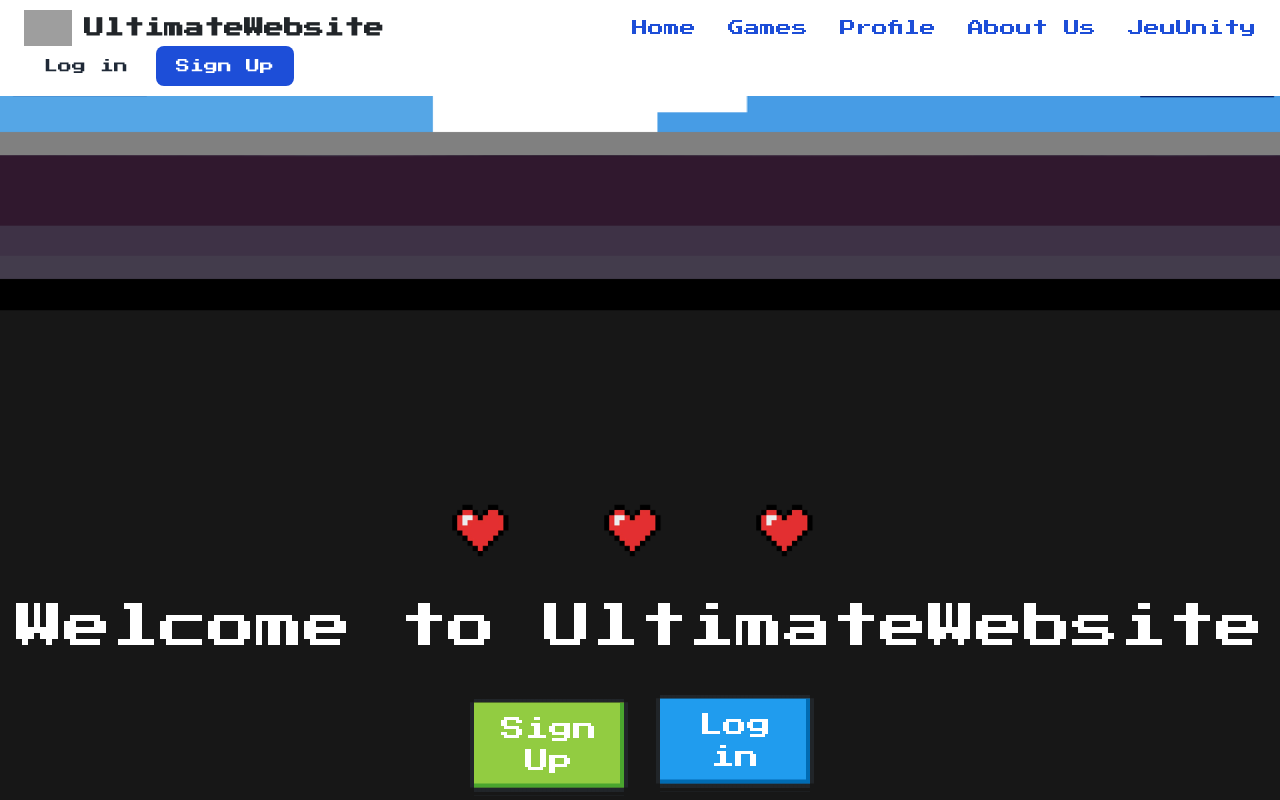
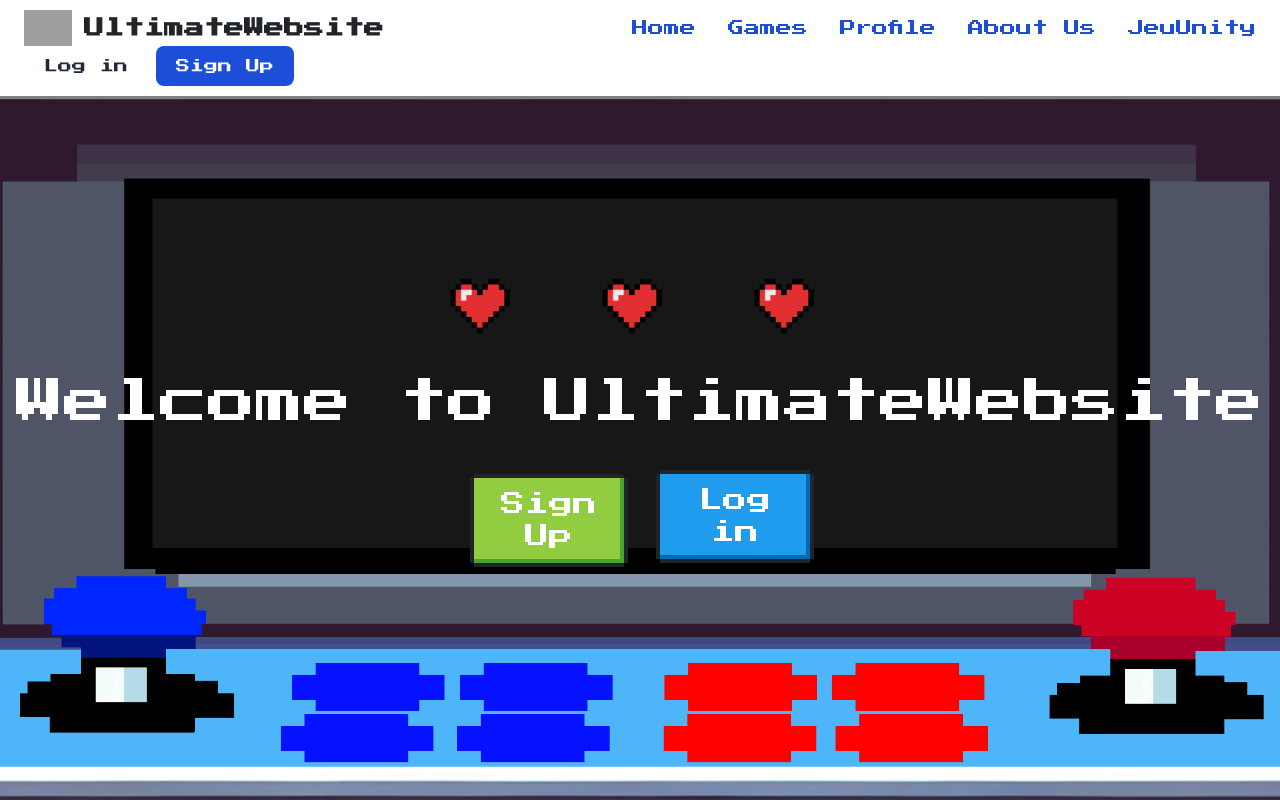
Before and after one commit to TheBester14/UltimateWebsite, a React (Create React App) app: page / in a window 1280 px wide. Shown: the top 800 px of the page. Built offline with nearby package versions, Linux system fonts and the light colour scheme; no server answers; grey boxes are pictures that could not be loaded.

Commit message:
Fix Home + Game prennait trop de place -A.B

```diff
--- a/src/components/Games.css
+++ b/src/components/Games.css
@@ -1,14 +1,25 @@
+html,
+body {
+  margin: 0;
+  padding: 0;
+  width: 100%;
+  height: 100%;
+  overflow: hidden; /* Prevent scrolling */
+}
+
 .arcade-container {
   position: relative;
   width: 100%;
   max-width: 2500px;
+  display: flex;
   margin: 0 auto;
 }
 
 .arcade-img {
   width: 100%;
-  height: 1250px;
+  height: 100vh;
   display: block;
+  object-fit: cover;
   background-color: #171717;
 }
 
@@ -97,7 +108,7 @@
   max-width: 500px;
   margin: auto;
   overflow: hidden;
-  top: 35%;
+  top: 30%;
   left: 20%;
   right: 200px;
 }
@@ -118,4 +129,5 @@
   color: #fff;
   top: 70%;
   margin-left: 40px;
+  margin-bot: 50px;
 }
--- a/src/components/Games.jsx
+++ b/src/components/Games.jsx
@@ -1,12 +1,75 @@
+// import React, { useState } from "react";
+// import "./Games.css";
+// import leftArrowIMG from "./leftArrowIMG.png";
+// import rightArrowIMG from "./rightArrowIMG.png";
+// import tetrisIMG from "./tetrisIMG.png";
+// import ChessIMG from "./ChessIMG.png";
+// import menubackground from "./menubackground.png";
+
+// const images = [tetrisIMG, ChessIMG];
+
+// const name = ["Tetris", "Chess"];
+// const urls = ["http://localhost:3000/tetris", "http://localhost:3000/chess"];
+
+// function Home() {
+//   const [currentIndex, setCurrentIndex] = useState(0);
+
+//   const prevSlide = () => {
+//     const newIndex = (currentIndex - 1 + images.length) % images.length;
+//     setCurrentIndex(newIndex);
+//   };
+
+//   const nextSlide = () => {
+//     const newIndex = (currentIndex + 1) % images.length;
+//     setCurrentIndex(newIndex);
+//   };
+
+//   return (
+//     <>
+//       <body>
+//         <div className="arcade-container">
+//           <img src={menubackground} className="arcade-img" alt="" />
+//           <div className="slideshow-container">
+//             <div
+//               className="slides"
+//               style={{ transform: `translateX(${-currentIndex * 100}%)` }}
+//             >
+//               {images.map((image, index) => (
+//                 <div className="slide" key={index}>
+//                   <a href={urls[index]} key={index}>
+//                     <img src={image} alt={`slide-${index}`} />
+//                     <h1 class="title">{name[index]}</h1>
+//                   </a>
+//                 </div>
+//               ))}
+//             </div>
+//           </div>
+//           <div className="Arrow" id="left" onClick={prevSlide}>
+//             <button>
+//               <img src={leftArrowIMG} alt="Left Arrow" />
+//             </button>
+//           </div>
+//           <div className="Arrow" id="right" onClick={nextSlide}>
+//             <button>
+//               <img src={rightArrowIMG} alt="Right Arrow" />
+//             </button>
+//           </div>
+//         </div>
+//       </body>
+//     </>
+//   );
+// }
+
+// export default Home;
 import React, { useState } from "react";
 import "./Games.css";
 import leftArrowIMG from "./leftArrowIMG.png";
 import rightArrowIMG from "./rightArrowIMG.png";
 import tetrisIMG from "./tetrisIMG.png";
 import ChessIMG from "./ChessIMG.png";
+import menubackground from "./menubackground.png";
 
 const images = [tetrisIMG, ChessIMG];
-
 const name = ["Tetris", "Chess"];
 const urls = ["http://localhost:3000/tetris", "http://localhost:3000/chess"];
 
@@ -24,14 +87,8 @@ function Home() {
   };
 
   return (
-    <>
-      <body>
     <div className="arcade-container">
-          <img
-            src="https://media.discordapp.net/attachments/1252422429222113280/1260777613090357248/whipin.png?ex=66908e27&is=668f3ca7&hm=d8c07918f63f83a4b414fa923e12259180e3487ecc7bee1e0bee23f698160f2e&=&format=webp&quality=lossless&width=1202&height=676"
-            className="arcade-img"
-            alt=""
-          />
+      <img src={menubackground} className="arcade-img" alt="" />
       <div className="slideshow-container">
         <div
           className="slides"
@@ -41,7 +98,7 @@ function Home() {
             <div className="slide" key={index}>
               <a href={urls[index]} key={index}>
                 <img src={image} alt={`slide-${index}`} />
-                    <h1 class="title">{name[index]}</h1>
+                <h1 className="title">{name[index]}</h1>
               </a>
             </div>
           ))}
@@ -58,8 +115,6 @@ function Home() {
         </button>
       </div>
     </div>
-      </body>
-    </>
   );
 }
 
--- a/src/components/home.jsx
+++ b/src/components/home.jsx
@@ -44,14 +44,14 @@ const Home = () => {
   }
 
   return (
-    <div className="relative min-h-screen overflow-hidden">
+    <div className="relative min-h-screen overflow-hidden ">
       <img
         src={menubackground}
-        className="arcade-img inset-0 w-full h-full object-cover"
-        alt=""
+        className="absolute bg-green-300 inset-0 w-full h-full object-cover "
+        alt="background"
       />
 
-      <div className="bg-1000 text-5xl flex flex-col items-center absolute top-1/2 left-1/2 transform -translate-x-1/2 -translate-y-1/2">
+      <div className="absolute inset-0 flex flex-col items-center justify-center text-5xl text-white p-8 z-10">
         <div className="flex space-x-2">
           <motion.img
             src={heartImg}
@@ -76,12 +76,10 @@ const Home = () => {
           />
         </div>
         {isLoggedIn ? (
-          <h1 className="mb-12 dark:text-white text-center w-screen lg:text-white">
-            Welcome, {username}!
-          </h1>
+          <h1 className="mb-12  text-center w-screen ">Welcome, {username}!</h1>
         ) : (
           <>
-            <h1 className="mb-12 dark:text-white text-center w-screen lg:text-white">
+            <h1 className="mb-12  text-center w-screen ">
               Welcome to UltimateWebsite
             </h1>
             <div className="text-2xl flex flex-col sm:flex-row space-y-4 sm:space-y-0 sm:space-x-8">
--- a/tailwind.config.js
+++ b/tailwind.config.js
@@ -20,6 +20,7 @@ module.exports = {
         green: {
           100: "#739552",
           200: "#ebecd0",
+          300: "#171717",
         },
       },
     },
```
Lines whose indentation alone changed are shown as unchanged.
